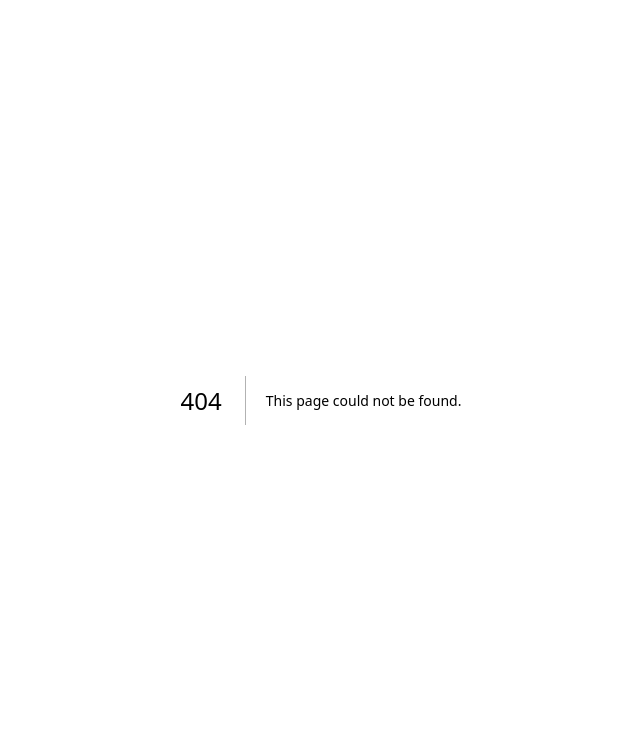
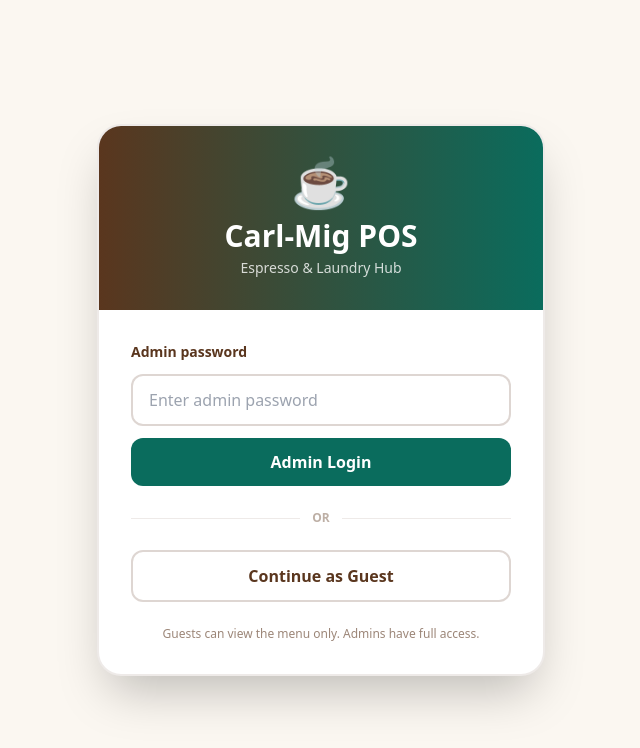
Before and after one commit to JoaquinDomain/carl-mig-pos, a Next.js app: page /login in a window 1280 px wide. Before the commit this address had no page. Shown: the top 748 px of the page, without its empty margins (319-959 px from the left). Built offline with nearby package versions, Linux system fonts and the light colour scheme.

Commit message:
Add admin and guest login

```diff
--- /dev/null
+++ b/app/api/login/route.ts
@@ -0,0 +1,24 @@
+import { NextRequest, NextResponse } from 'next/server';
+import { createSessionToken } from '../../../utils/auth.js';
+
+export async function POST(request: NextRequest) {
+  const { role, password } = await request.json();
+  if (role !== 'admin' && role !== 'guest') {
+    return NextResponse.json({ error: 'Invalid role.' }, { status: 400 });
+  }
+  if (role === 'admin' && (!process.env.ADMIN_PASSWORD || password !== process.env.ADMIN_PASSWORD)) {
+    return NextResponse.json({ error: 'Incorrect admin password.' }, { status: 401 });
+  }
+
+  const secret = process.env.AUTH_SECRET;
+  if (!secret) return NextResponse.json({ error: 'Authentication is not configured.' }, { status: 500 });
+  const response = NextResponse.json({ role });
+  response.cookies.set('carls_session', createSessionToken(role, secret), {
+    httpOnly: true,
+    sameSite: 'lax',
+    secure: process.env.NODE_ENV === 'production',
+    maxAge: 60 * 60 * 12,
+    path: '/'
+  });
+  return response;
+}
--- /dev/null
+++ b/app/api/logout/route.ts
@@ -0,0 +1,7 @@
+import { NextResponse } from 'next/server';
+
+export async function POST() {
+  const response = NextResponse.json({ ok: true });
+  response.cookies.set('carls_session', '', { httpOnly: true, maxAge: 0, path: '/' });
+  return response;
+}
--- /dev/null
+++ b/app/api/session/route.ts
@@ -0,0 +1,9 @@
+import { NextResponse } from 'next/server';
+import { cookies } from 'next/headers';
+import { verifySessionToken } from '../../../utils/auth.js';
+
+export async function GET() {
+  const cookieStore = await cookies();
+  const role = verifySessionToken(cookieStore.get('carls_session')?.value, process.env.AUTH_SECRET);
+  return NextResponse.json({ role });
+}
--- /dev/null
+++ b/app/components/LogoutButton.tsx
@@ -0,0 +1,14 @@
+'use client';
+
+export default function LogoutButton() {
+  async function logout() {
+    await fetch('/api/logout', { method: 'POST' });
+    window.location.href = '/login';
+  }
+
+  return (
+    <button onClick={logout} className="rounded-full border-2 border-[#5a361e]/15 bg-white px-4 py-2 text-sm font-bold text-[#5a361e] hover:border-red-300 hover:text-red-600">
+      Log out
+    </button>
+  );
+}
--- /dev/null
+++ b/app/login/page.tsx
@@ -0,0 +1,65 @@
+'use client';
+
+import { FormEvent, useState } from 'react';
+import { useRouter } from 'next/navigation';
+
+export default function LoginPage() {
+  const router = useRouter();
+  const [password, setPassword] = useState('');
+  const [error, setError] = useState('');
+  const [loading, setLoading] = useState(false);
+
+  async function login(role: 'admin' | 'guest') {
+    setLoading(true);
+    setError('');
+    const response = await fetch('/api/login', {
+      method: 'POST',
+      headers: { 'Content-Type': 'application/json' },
+      body: JSON.stringify({ role, password })
+    });
+    const data = await response.json();
+    setLoading(false);
+    if (!response.ok) return setError(data.error || 'Login failed.');
+    router.push('/');
+    router.refresh();
+  }
+
+  function submitAdmin(event: FormEvent) {
+    event.preventDefault();
+    login('admin');
+  }
+
+  return (
+    <main className="min-h-screen bg-[#fbf7f1] flex items-center justify-center p-6">
+      <div className="w-full max-w-md bg-white rounded-3xl border-2 border-[#5a361e]/10 shadow-2xl overflow-hidden">
+        <div className="bg-gradient-to-r from-[#5a361e] to-[#0a6c5d] p-8 text-white text-center">
+          <div className="text-5xl mb-3">☕</div>
+          <h1 className="text-3xl font-black">Carl-Mig POS</h1>
+          <p className="text-sm opacity-80 mt-1">Espresso & Laundry Hub</p>
+        </div>
+        <div className="p-8 space-y-6">
+          <form onSubmit={submitAdmin} className="space-y-3">
+            <label className="block text-sm font-black text-[#5a361e]">Admin password</label>
+            <input
+              type="password"
+              required
+              value={password}
+              onChange={(event) => setPassword(event.target.value)}
+              className="w-full rounded-xl border-2 border-[#5a361e]/20 px-4 py-3 focus:outline-none focus:border-[#0a6c5d]"
+              placeholder="Enter admin password"
+            />
+            <button disabled={loading} className="w-full rounded-xl bg-[#0a6c5d] py-3 font-black text-white disabled:bg-gray-300">
+              {loading ? 'Signing in…' : 'Admin Login'}
+            </button>
+          </form>
+          <div className="flex items-center gap-3 text-xs font-bold text-[#5a361e]/40"><span className="h-px flex-1 bg-[#5a361e]/10" />OR<span className="h-px flex-1 bg-[#5a361e]/10" /></div>
+          <button onClick={() => login('guest')} disabled={loading} className="w-full rounded-xl border-2 border-[#5a361e]/20 py-3 font-black text-[#5a361e] hover:border-[#0a6c5d] disabled:opacity-50">
+            Continue as Guest
+          </button>
+          <p className="text-center text-xs text-[#5a361e]/60">Guests can view the menu only. Admins have full access.</p>
+          {error && <p className="rounded-xl bg-red-50 p-3 text-center text-sm font-bold text-red-700">{error}</p>}
+        </div>
+      </div>
+    </main>
+  );
+}
--- a/app/page.tsx
+++ b/app/page.tsx
@@ -3,6 +3,7 @@
 import { useState, useEffect } from 'react';
 import { createClient } from '../utils/supabase/client';
 import { calculateChange, calculateSaleTotals, validatePaymentMethod } from '../utils/sales.js';
+import LogoutButton from './components/LogoutButton';
 
 interface Product {
   id: string;
@@ -58,12 +59,14 @@ export default function Home() {
   const [orderType, setOrderType] = useState('dine-in');
   const [amountTendered, setAmountTendered] = useState('');
   const [processingPayment, setProcessingPayment] = useState(false);
+  const [role, setRole] = useState<'admin' | 'guest' | null>(null);
 
   const categories = ['All', 'Espresso', 'Brewed', 'Pastries', 'Laundry'];
 
   useEffect(() => {
     fetchProducts();
     fetchRecentOrders();
+    fetch('/api/session').then(response => response.json()).then(data => setRole(data.role));
   }, []);
 
   async function fetchProducts() {
@@ -108,6 +111,7 @@ export default function Home() {
   });
 
   const addToCart = (product: Product) => {
+    if (role !== 'admin') return;
     setCart(prev => {
       const existing = prev.find(item => item.product.id === product.id);
       if (existing) {
@@ -310,6 +314,7 @@ export default function Home() {
           {/* Navigation + Search + User */}
           <div className="md:ml-auto flex items-center gap-3">
             {/* Navigation */}
+            {role === 'admin' && (
             <nav className="hidden md:flex items-center gap-2 bg-white rounded-full px-4 py-2 border-2 border-[#5a361e]/15">
               <a href="/" className="text-sm font-bold text-[#0a6c5d] px-2">POS</a>
               <span className="text-[#5a361e]/30">|</span>
@@ -317,6 +322,7 @@ export default function Home() {
               <span className="text-[#5a361e]/30">|</span>
               <a href="/reports" className="text-sm font-bold text-[#5a361e] hover:text-[#0a6c5d] px-2">Reports</a>
             </nav>
+            )}
 
             <div className="relative">
               <input
@@ -328,9 +334,10 @@ export default function Home() {
               />
               <span className="absolute left-3 top-1/2 -translate-y-1/2 text-[#5a361e]/50">🔍</span>
             </div>
-            <div className="w-11 h-11 rounded-full bg-[#0a6c5d] text-white flex items-center justify-center font-bold shadow-md hover:scale-105 transition-transform cursor-pointer">
-              CM
+            <div className="w-11 h-11 rounded-full bg-[#0a6c5d] text-white flex items-center justify-center font-bold shadow-md">
+              {role === 'admin' ? 'AD' : 'GU'}
             </div>
+            <LogoutButton />
           </div>
         </header>
 
@@ -352,7 +359,7 @@ export default function Home() {
         </nav>
 
         {/* ===== Main Layout: Grid + Cart ===== */}
-        <div className="grid lg:grid-cols-[1fr_360px] gap-6">
+        <div className={`grid gap-6 ${role === 'admin' ? 'lg:grid-cols-[1fr_360px]' : ''}`}>
 
           {/* === Product Grid === */}
           <section>
@@ -368,10 +375,10 @@ export default function Home() {
                 <button
                   key={product.id}
                   onClick={() => addToCart(product)}
-                  disabled={product.stock === 0}
-                  className={`group bg-white rounded-2xl shadow-sm border-2 border-transparent hover:border-[#0a6c5d] hover:shadow-xl transition-all overflow-hidden text-left animate-slide-up ${
-                    product.stock === 0 ? 'opacity-50 cursor-not-allowed' : ''
-                  }`}
+                disabled={product.stock === 0 || role !== 'admin'}
+                className={`group bg-white rounded-2xl shadow-sm border-2 border-transparent transition-all overflow-hidden text-left animate-slide-up ${
+                    product.stock === 0 || role !== 'admin' ? 'cursor-default' : 'hover:border-[#0a6c5d] hover:shadow-xl'
+                  } ${product.stock === 0 ? 'opacity-50' : ''}`}
                   style={{ animationDelay: `${index * 50}ms` }}
                 >
                   {/* Product visual placeholder */}
@@ -416,6 +423,7 @@ export default function Home() {
           </section>
 
           {/* === Order Summary Sidebar === */}
+          {role === 'admin' && (
           <aside className="lg:sticky lg:top-6 self-start">
             <div className="bg-white rounded-2xl shadow-lg border-2 border-[#5a361e]/10 overflow-hidden">
               {/* Header */}
@@ -574,6 +582,7 @@ export default function Home() {
               </div>
             </div>
           </aside>
+          )}
         </div>
       </div>
 
--- /dev/null
+++ b/utils/auth.js
@@ -0,0 +1,29 @@
+const crypto = require('node:crypto');
+
+const ROLES = new Set(['admin', 'guest']);
+
+function createSessionToken(role, secret) {
+  if (!ROLES.has(role)) throw new Error('Invalid role.');
+  if (!secret) throw new Error('Session secret is required.');
+  const payload = Buffer.from(JSON.stringify({ role })).toString('base64url');
+  const signature = crypto.createHmac('sha256', secret).update(payload).digest('base64url');
+  return `${payload}.${signature}`;
+}
+
+function verifySessionToken(token, secret) {
+  if (!token || !secret) return null;
+  const [payload, signature, extra] = token.split('.');
+  if (!payload || !signature || extra) return null;
+  const expected = crypto.createHmac('sha256', secret).update(payload).digest('base64url');
+  const actualBuffer = Buffer.from(signature);
+  const expectedBuffer = Buffer.from(expected);
+  if (actualBuffer.length !== expectedBuffer.length || !crypto.timingSafeEqual(actualBuffer, expectedBuffer)) return null;
+  try {
+    const { role } = JSON.parse(Buffer.from(payload, 'base64url').toString());
+    return ROLES.has(role) ? role : null;
+  } catch {
+    return null;
+  }
+}
+
+module.exports = { createSessionToken, verifySessionToken };
```
Also changed, not shown: middleware.ts (added, +26 -0 lines), 1 other file (tests, documents, lock files or other folders).
